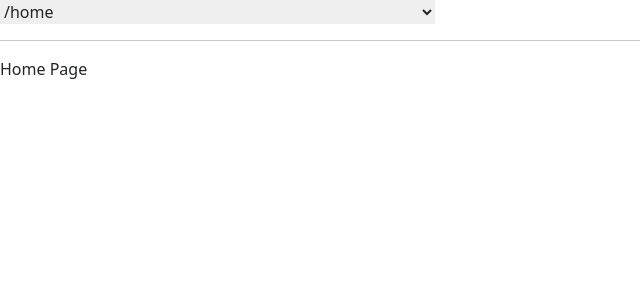
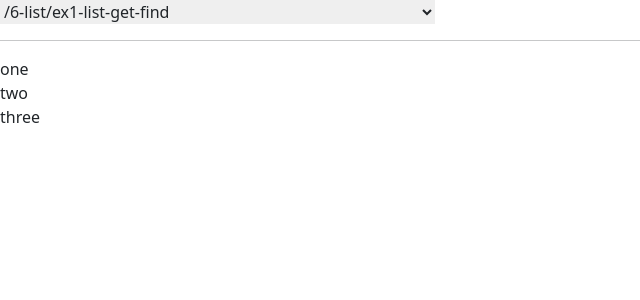
Before and after one commit to video-corsi/e2e-test-in-cypress-react, a React (Vite) app: page /6-list/ex1-list-get-find in a window 1280 px wide. Before the commit this address led to /home. Shown: the top 300 px of the page, without its empty margins (0-640 px from the left). Built offline with nearby package versions, Linux system fonts and the light colour scheme.

Commit message:
add 6-list/ex1-list-get-find

```diff
--- /dev/null
+++ b/src/examples/06-list/Ex1ListGetFind.tsx
@@ -0,0 +1,13 @@
+export default function () {
+  return (
+    <div>
+      <main>
+        <div>
+          <article>one</article>
+          <article>two</article>
+          <article>three</article>
+        </div>
+      </main>
+    </div>
+  )
+}
--- a/src/routes.tsx
+++ b/src/routes.tsx
@@ -26,6 +26,7 @@ import Ex16Invoke from "./examples/5-query/Ex16Invoke";
 import Playground from './examples/Playground';
 import AntDemo from './pages/AntDemo';
 import Home from './pages/Home';
+import Ex1ListGetFind from "./examples/06-list/Ex1ListGetFind";
 
 export const routes = [
   // pages
@@ -63,6 +64,11 @@ export const routes = [
   { path: "/5-query/ex16-invoke", element: <Ex16Invoke /> },
   { path: '*', element: <Navigate to="home" /> },
 
+  // CHAPTER 6: List
+
+  { path: '/6-list/ex1-list-get-find', element: <Ex1ListGetFind /> },
+
+
   // CHAPTER 9: Command & Page Object
   { path: "/9-commands-page-object/home-example", element: <HomeExampleForCommands /> },
   { path: "/9-commands-page-object/ex1-command-simple-login", element: <Ex1CommandSimpleLogin /> },
```
Also changed, not shown: 1 other file (tests, documents, lock files or other folders).
